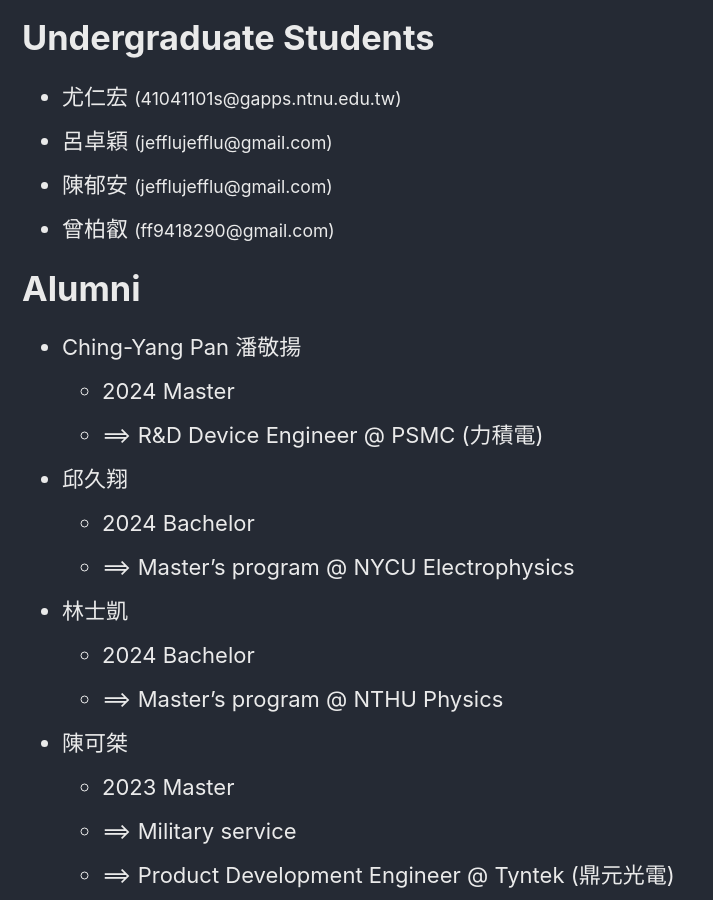
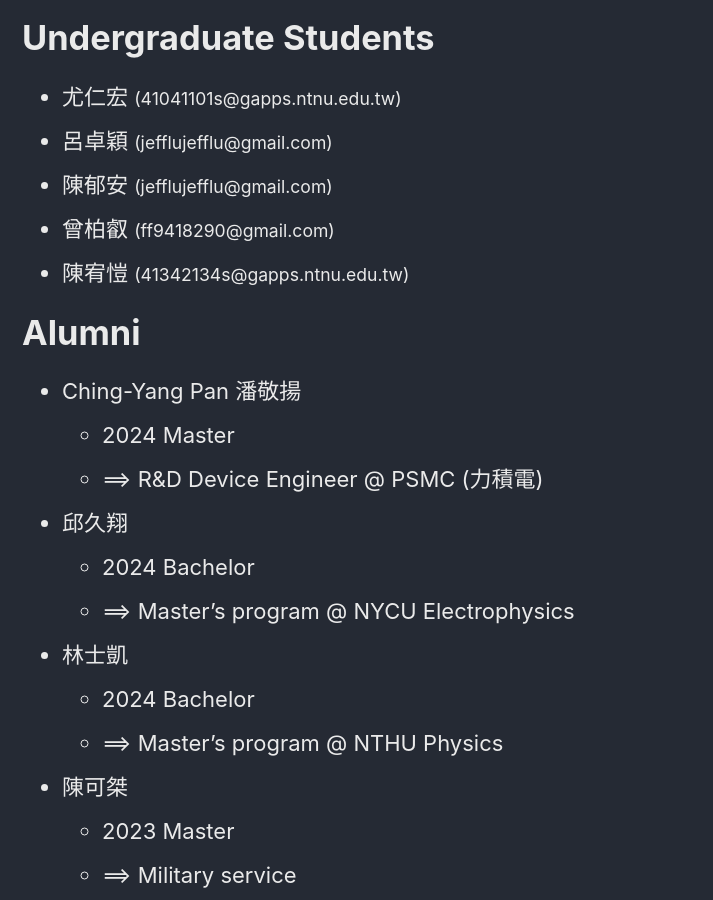
Before and after one commit to pjiang-ntnu/pjiang-ntnu.github.io, a Jekyll site: the page built from _pages/people.md, in a window 1280 px wide and 900 px high, scrolled down 1243 px. Shown: the whole window, without its empty margins (0-713 px from the left). Built offline with Jekyll 4.4.1, drawn with Linux system fonts in a browser that asks for light colours; nearby versions of some CDN libraries; comment, search, counter and statistics services are not loaded.

Commit message:
Update people.md

```diff
--- a/_pages/people.md
+++ b/_pages/people.md
@@ -55,6 +55,7 @@ referrerPolicy="no-referrer-when-downgrade"></a></div></noscript>
 * 呂卓穎 <span style="font-size:80%;">(jefflujefflu@gmail.com)</span>
 * 陳郁安 <span style="font-size:80%;">(jefflujefflu@gmail.com)</span>
 * 曾柏叡 <span style="font-size:80%;">(ff9418290@gmail.com)</span>
+* 陳宥愷 <span style="font-size:80%;">(41342134s@gapps.ntnu.edu.tw)</span>
 
 # Alumni
 
```
